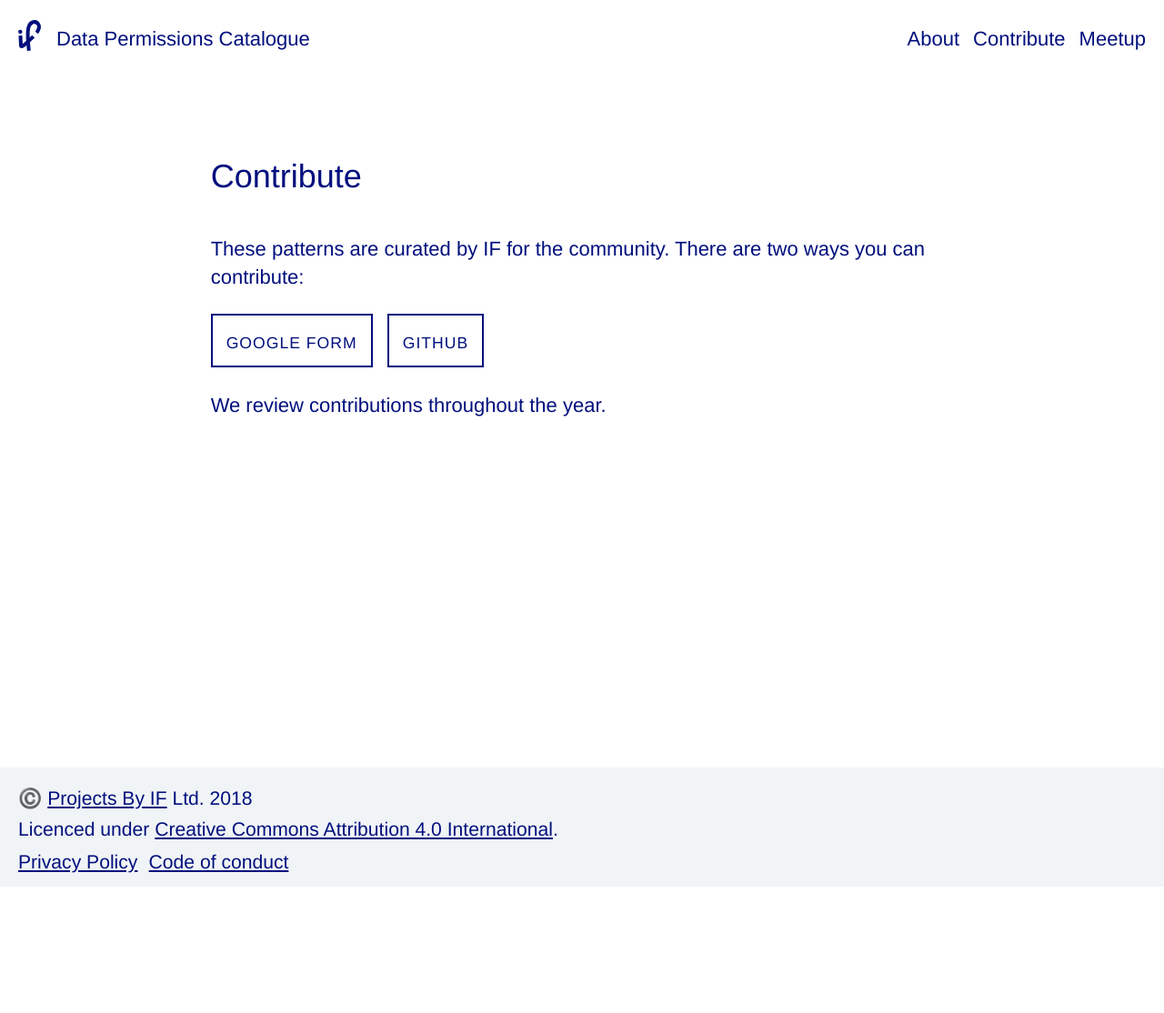
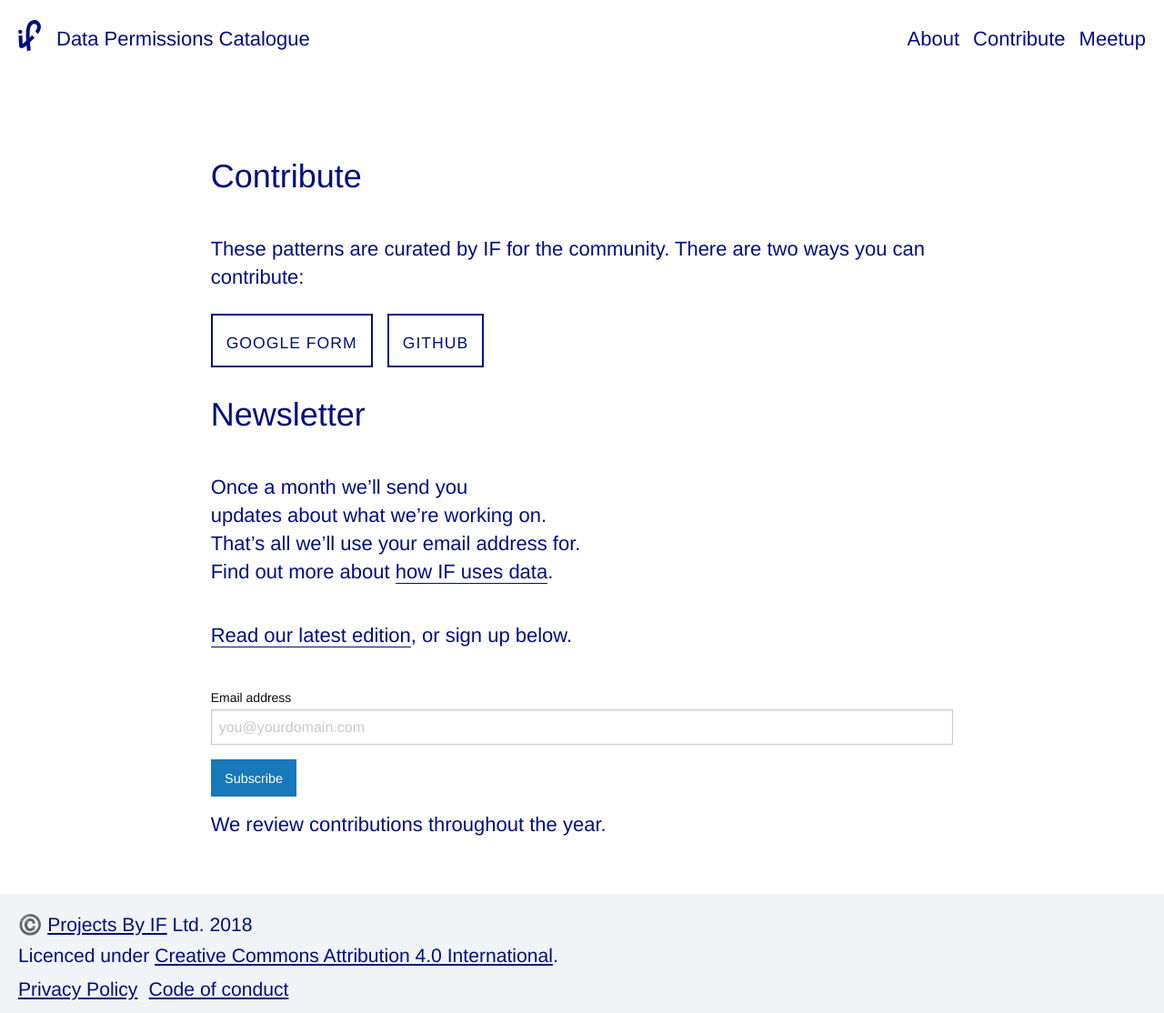
Before and after one commit to projectsbyif/data-permissions-catalogue, a Jekyll site: the page built from contribute.md, in a window 1280 px wide. Shown: the whole page at 91% size. Built offline with Jekyll 4.4.1, drawn with Linux system fonts in a browser that asks for light colours; nearby versions of some CDN libraries; some web fonts are replaced; comment, search, counter and statistics services are not loaded; before the commit the page ends 975 px from its top, so only the background shows below that.

```diff
--- a/_sass/app.scss
+++ b/_sass/app.scss
@@ -178,6 +178,7 @@
 // Colors
 $color-all: #EEE;
 $color-authentication: #FFF2B3;
+$color-automation: #d8edb0;
 $color-backup-data: #FAC9A3;
 $color-control-access: #F7ADB6;
 $color-give-consent: #FAC8E9;
@@ -193,6 +194,10 @@
 
 .border-authentication {
   border-bottom: $color-authentication 4px solid !important;
+}
+
+.border-automation {
+  border-bottom: $color-automation 4px solid !important;
 }
 
 .border-backup-data {
@@ -233,6 +238,10 @@
 
 .color-authentication {
   background-color: $color-authentication !important;
+}
+
+.color-automation {
+  background-color: $color-automation !important;
 }
 
 .color-backup-data {
--- a/contribute.md
+++ b/contribute.md
@@ -10,4 +10,22 @@
   <a href="https://github.com/projectsbyif/data-permissions-catalogue" class="cta" style="">GitHub</a>
 </p>
 
+<section class="newsletter">
+  <div class="newsletter-cta-block">
+    <div class="newsletter-cta-container grid-column">
+      <div class="newsletter-cta">
+        <h2 class="section-title">Newsletter</h2>
+        <p class="newsletter-description">Once a month we’ll send you <br>updates about what we’re working on. <br>That’s all we’ll use your email address for. <br>Find out more about <a href="/how-if-uses-data">how IF uses data</a>.</p>
+        <p><a href="https://newsletter.projectsbyif.com">Read our latest edition</a>, or sign up below.</p>
+        <form class="newsletter-signup" action="https://projectsbyif.com/sendy/subscribe" method="POST" accept-charset="utf-8">
+  <label for="email">Email address</label>
+	<input type="email" placeholder="you@yourdomain.com" class="text-input" name="email" id="email" required="">
+	<input type="hidden" name="list" class="text-input" value="XCPz0BwQ9KKEh5nzCPNKig">
+  <input type="submit" name="submit" class="button" id="submit" value="Subscribe">
+</form>
+      </div>
+    </div>
+  </div>
+</section>
+
 We review contributions throughout the year.
```
Also changed, not shown: _category/automation.md (added, +5 -0 lines), _patterns/access-through-a-letter.md (added, +26 -0 lines), _patterns/decision-testing.md (added, +25 -0 lines), _patterns/future-decision-notice.md (added, +26 -0 lines), images/access-through-letter.svg (added), images/decision-testing.svg (added), images/future-decision-notice.svg (added).
